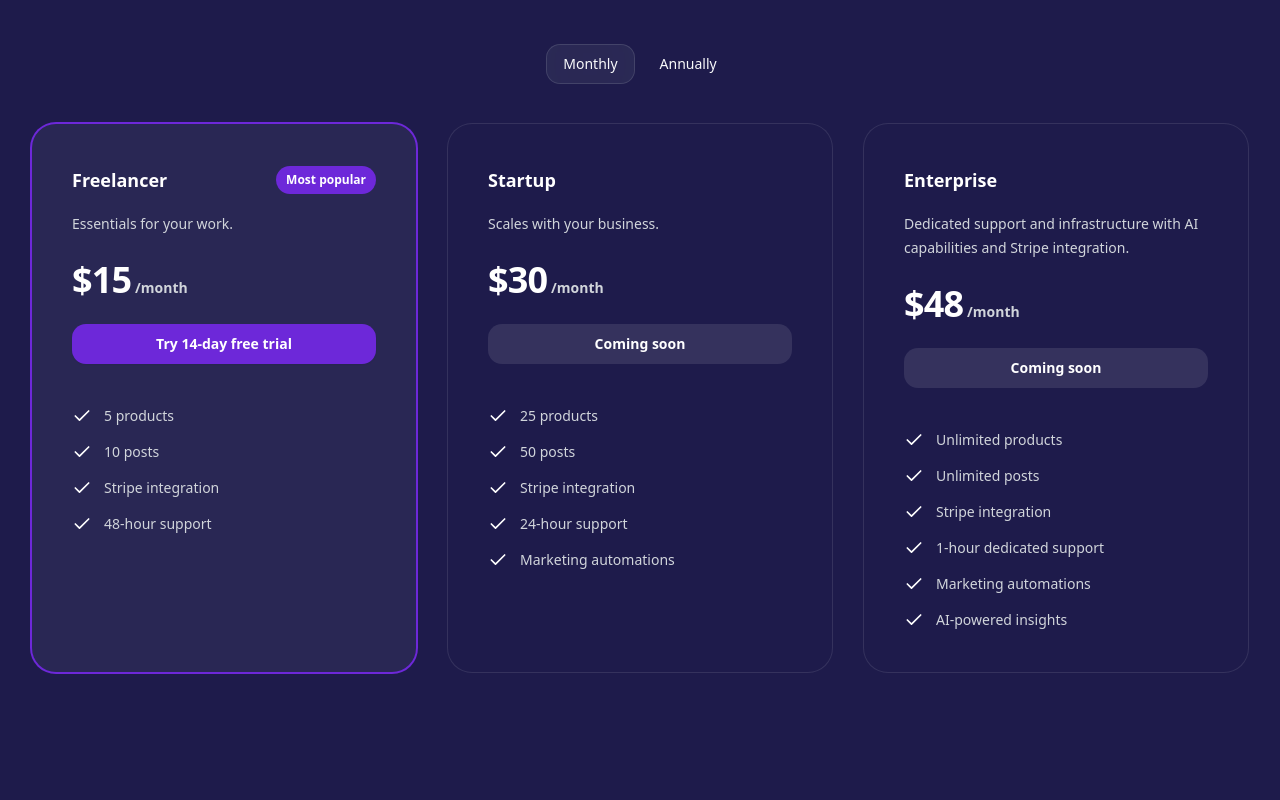
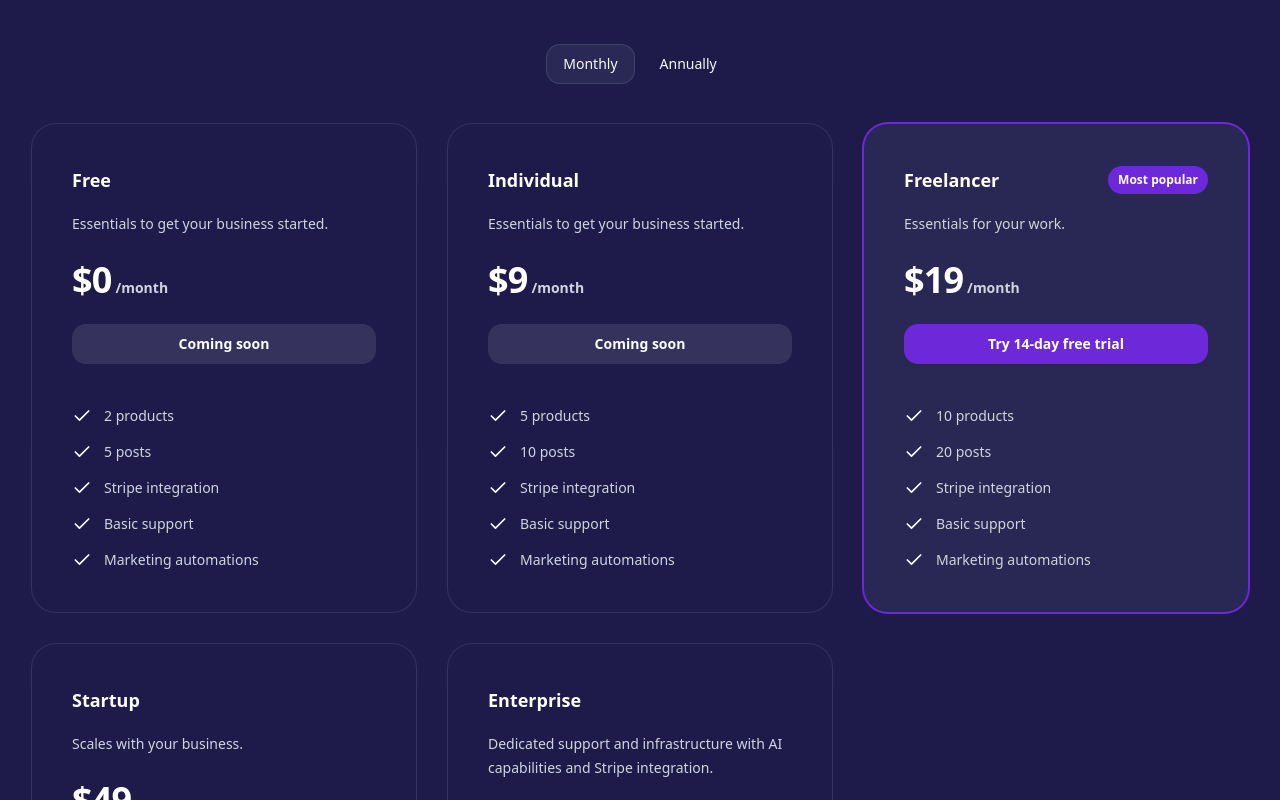
Before and after one commit to julesdo/site-supercontent, a Next.js app: page / in a window 1280 px wide. Shown: the part 2100-2900 px from the top of the page. Built offline with nearby package versions, Linux system fonts and the light colour scheme.

Commit message:
maj 1.16

```diff
--- a/components/section/pricing.tsx
+++ b/components/section/pricing.tsx
@@ -5,46 +5,62 @@ import { CheckIcon } from 'lucide-react'
 import { Button } from '../ui/button'
 import Link from 'next/link'
 
-const frequencies = [
+export const frequencies = [
     { value: 'monthly', label: 'Monthly', priceSuffix: '/month' },
     { value: 'annually', label: 'Annually', priceSuffix: '/year' },
 ]
-const tiers = [
+
+export const plans = [
+    {
+        name: 'Free',
+        id: 'free',
+        description: 'Essentials to get your business started.',
+        price: { monthly: 0, annually: 0 },
+        products: 2,
+        posts: 5,
+        basicSupport: true,
+        active: true,
+    },
+    {
+        name: 'Individual',
+        id: 'Individual',
+        description: 'Essentials to get your business started.',
+        price: { monthly: 9, annually: 85 },
+        products: 5,
+        posts: 10,
+        basicSupport: true,
+    },
     {
         name: 'Freelancer',
         id: 'freelancer',
-        href: 'https://app.supercontent.dev',
         description: 'Essentials for your work.',
-        price: { monthly: '$15', annually: '$144' },
-        features: ['5 products', '10 posts', 'Stripe integration', '48-hour support'],
-        mostPopular: true,
-        available: true,
-        freeTrial: true,
+        price: { monthly: 19, annually: 182 },
+        products: 10,
+        posts: 20,
+        basicSupport: true,
+        active: true,
     },
     {
         name: 'Startup',
         id: 'startup',
-        href: '#',
         description: 'Scales with your business.',
-        price: { monthly: '$30', annually: '$288' },
-        features: ['25 products', '50 posts', 'Stripe integration', '24-hour support', 'Marketing automations'],
-        mostPopular: false,
-        available: false,
-        freeTrial: true,
+        price: { monthly: 49, annually: 470 },
+        products: 50,
+        posts: 100,
+        basicSupport: true,
+        active: true,
     },
     {
         name: 'Enterprise',
         id: 'enterprise',
-        href: '#',
         description: 'Dedicated support and infrastructure with AI capabilities and Stripe integration.',
-        price: { monthly: '$48', annually: '$576' },
-        features: ['Unlimited products', 'Unlimited posts', 'Stripe integration', '1-hour dedicated support', 'Marketing automations', 'AI-powered insights'],
-        mostPopular: false,
-        available: false,
-        freeTrial: true,
+        price: { monthly: 89, annually: 854 },
+        products: 'Unlimited',
+        posts: 'Unlimited',
+        basicSupport: true,
+        active: true,
     },
 ];
-
 
 function classNames(...classes: string[]) {
     return classes.filter(Boolean).join(' ')
@@ -81,46 +97,55 @@ export default function Example() {
                     </div>
                 </div>
                 <div className="isolate mx-auto mt-10 grid max-w-md grid-cols-1 gap-8 lg:mx-0 lg:max-w-none lg:grid-cols-3">
-                    {tiers.map((tier) => (
+                    {plans.map((plan) => (
                         <div
-                            key={tier.id}
+                            key={plan.id}
                             className={classNames(
-                                tier.mostPopular ? 'bg-white/5 ring-2 ring-primary' : 'ring-1 ring-white/10',
+                                plan.id === 'freelancer' ? 'bg-white/5 ring-2 ring-primary' : 'ring-1 ring-white/10',
                                 'rounded-3xl p-8 xl:p-10'
                             )}
                         >
                             <div className="flex items-center justify-between gap-x-4">
-                                <h3 id={tier.id} className="text-lg font-semibold leading-8 text-white">
-                                    {tier.name}
+                                <h3 id={plan.id} className="text-lg font-semibold leading-8 text-white">
+                                    {plan.name}
                                 </h3>
-                                {tier.mostPopular ? (
+                                {plan.id === 'freelancer' ? (
                                     <p className="rounded-full bg-primary px-2.5 py-1 text-xs font-semibold leading-5 text-white">
                                         Most popular
                                     </p>
                                 ) : null}
                             </div>
-                            <p className="mt-4 text-sm leading-6 text-gray-300">{tier.description}</p>
+                            <p className="mt-4 text-sm leading-6 text-gray-300">{plan.description}</p>
                             <p className="mt-6 flex items-baseline gap-x-1">
-                                {// @ts-ignore
-                                 <span className="text-4xl font-bold tracking-tight text-white">{tier.price[frequency.value]}</span>}
+                                {frequency.value === 'monthly' ? (
+                                    <span className="text-4xl font-bold tracking-tight text-white">${plan.price.monthly}</span>
+                                ) : (
+                                    <span className="text-4xl font-bold tracking-tight text-white">${plan.price.annually}</span>
+                                )}
                                 <span className="text-sm font-semibold leading-6 text-gray-300">{frequency.priceSuffix}</span>
                             </p>
                             <Link
-                                href={tier.href}
-                                aria-describedby={tier.id}
-                                data-umami-event-pricingChoice={tier.name}
+                                href={plan.id === 'freelancer' ? 'https://app.supercontent.dev' : '#'}
+                                aria-describedby={plan.id}
+                                data-umami-event-pricingChoice={plan.name}
                                 className={classNames(
-                                    tier.mostPopular
+                                    plan.id === 'freelancer'
                                         ? 'bg-primary text-white shadow-sm hover:bg-indigo-400 focus-visible:outline-primary'
                                         : 'bg-white/10 text-white hover:bg-white/20 focus-visible:outline-white',
                                     'mt-6 block rounded-md py-2 px-3 text-center text-sm font-semibold leading-6 focus-visible:outline focus-visible:outline-2 focus-visible:outline-offset-2'
                                 )}
                             >
-                                {tier.available ? tier.freeTrial ? "Try 14-day free trial" : "Get started" : 'Coming soon'}
+                                {plan.id === 'freelancer' ? (plan.active  ? 'Try 14-day free trial' : 'Get started') : 'Coming soon'}
                             </Link>
                             <ul role="list" className="mt-8 space-y-3 text-sm leading-6 text-gray-300 xl:mt-10">
-                                {tier.features.map((feature) => (
-                                    <li key={feature} className="flex gap-x-3">
+                                {[
+                                    `${plan.products} products`,
+                                    `${plan.posts} posts`,
+                                    'Stripe integration',
+                                    plan.basicSupport ? 'Basic support' : '',
+                                    'Marketing automations',
+                                ].map((feature, index) => (
+                                    <li key={index} className="flex gap-x-3">
                                         <CheckIcon className="h-6 w-5 flex-none text-white" aria-hidden="true" />
                                         {feature}
                                     </li>
```
Also changed, not shown: 1 other file (tests, documents, lock files or other folders).
